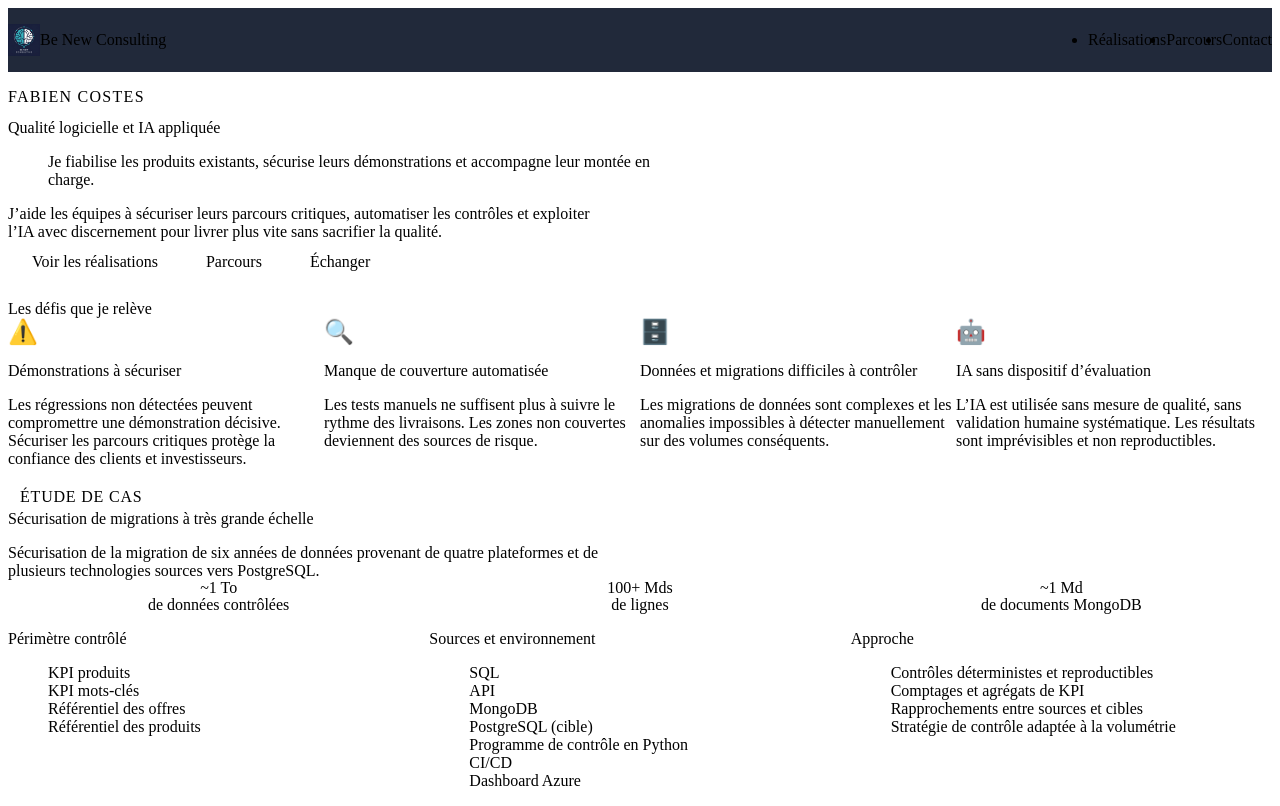
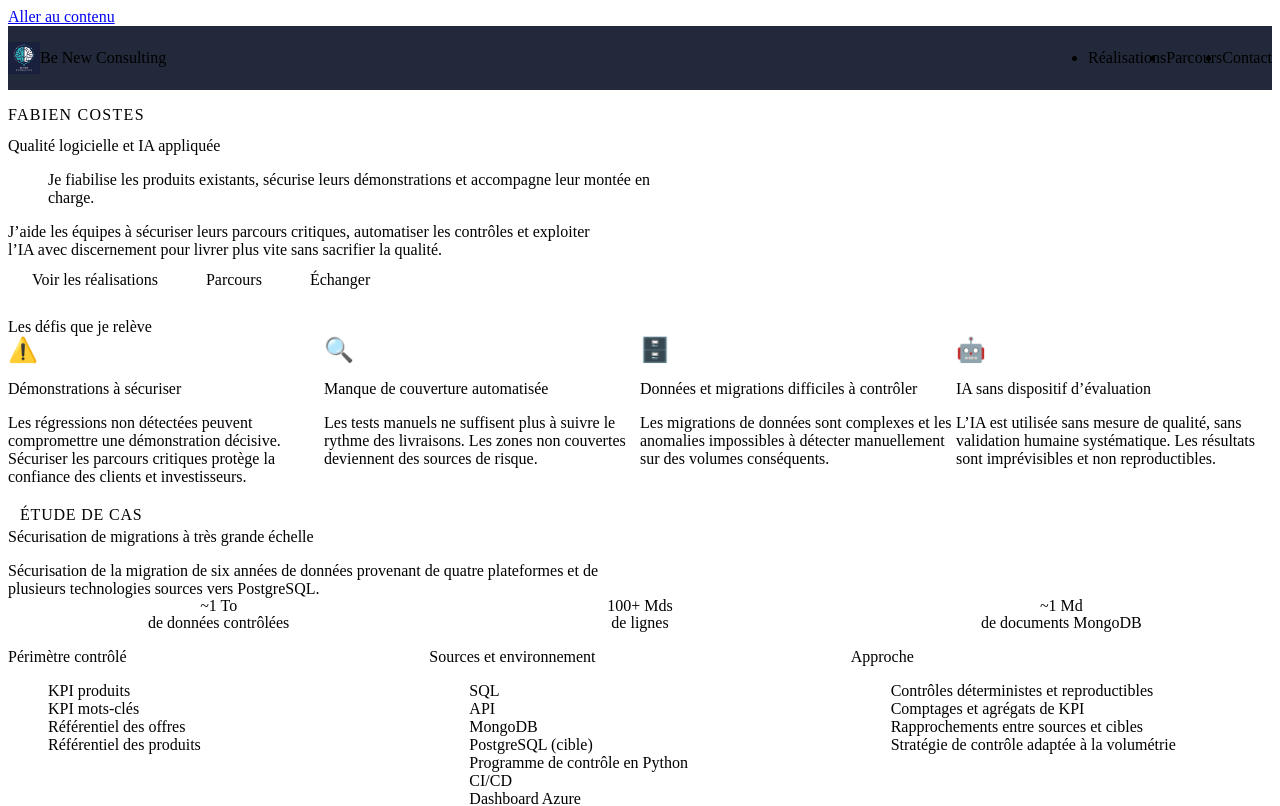
Before and after one commit to Be-New-Consulting/site, a React (Vite) app: page / in a window 1280 px wide. Shown: the top 806 px of the page. Built offline with nearby package versions, Linux system fonts and the light colour scheme; the HTML template or start-up script is replaced by a standard one.

Commit message:
fix: improve muted text contrast and add skip link
- Adjust --color-text-muted from #64748b to #8293a7 (ratio >= 4.5:1 on both backgrounds)
- Add skip-to-content link before Nav in Layout
- Skip link visible only on keyboard focus

```diff
--- a/src/components/Layout.tsx
+++ b/src/components/Layout.tsx
@@ -10,6 +10,7 @@ interface LayoutProps {
 export default function Layout({ children }: LayoutProps) {
   return (
     <>
+      <a href="#main-content" className="skip-link">Aller au contenu</a>
       <Nav />
       <main id="main-content">{children}</main>
       <Footer />
--- a/src/styles/global.css
+++ b/src/styles/global.css
@@ -88,3 +88,20 @@ ul, ol {
   white-space: nowrap;
   border: 0;
 }
+
+.skip-link {
+  position: absolute;
+  top: -100%;
+  left: var(--space-md);
+  z-index: 200;
+  padding: var(--space-sm) var(--space-md);
+  background: var(--color-accent);
+  color: var(--color-bg-primary);
+  border-radius: var(--border-radius-sm);
+  font-weight: var(--font-weight-medium);
+  text-decoration: none;
+}
+
+.skip-link:focus {
+  top: var(--space-sm);
+}
--- a/src/styles/variables.css
+++ b/src/styles/variables.css
@@ -8,7 +8,7 @@
   --color-border-accent: rgba(56, 189, 248, 0.3);
   --color-text-primary: #f1f5f9;
   --color-text-secondary: #94a3b8;
-  --color-text-muted: #64748b;
+  --color-text-muted: #8293a7;
   --color-accent: #38bdf8;
   --color-accent-soft: rgba(56, 189, 248, 0.12);
   --color-success: #34d399;
```
